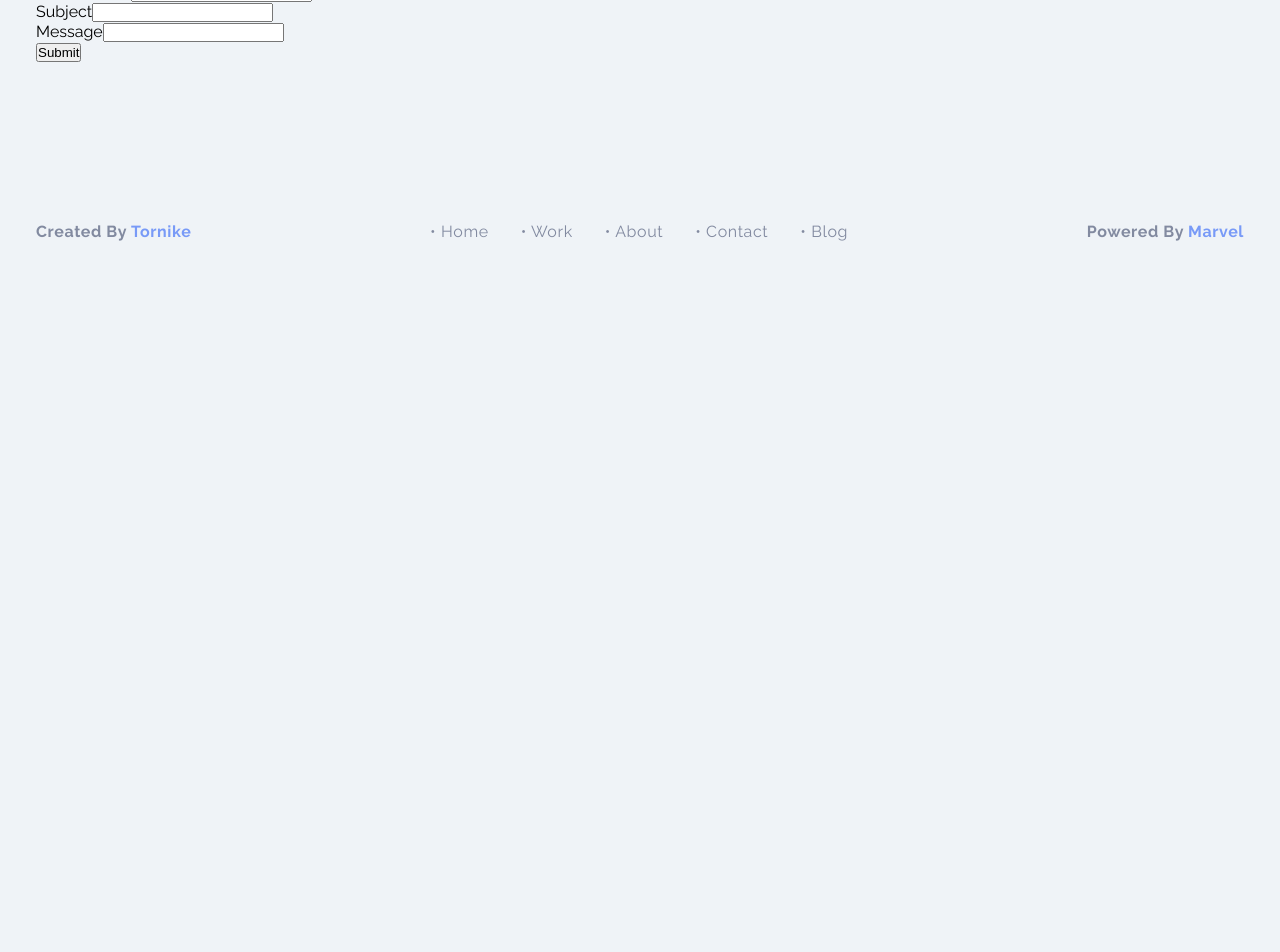
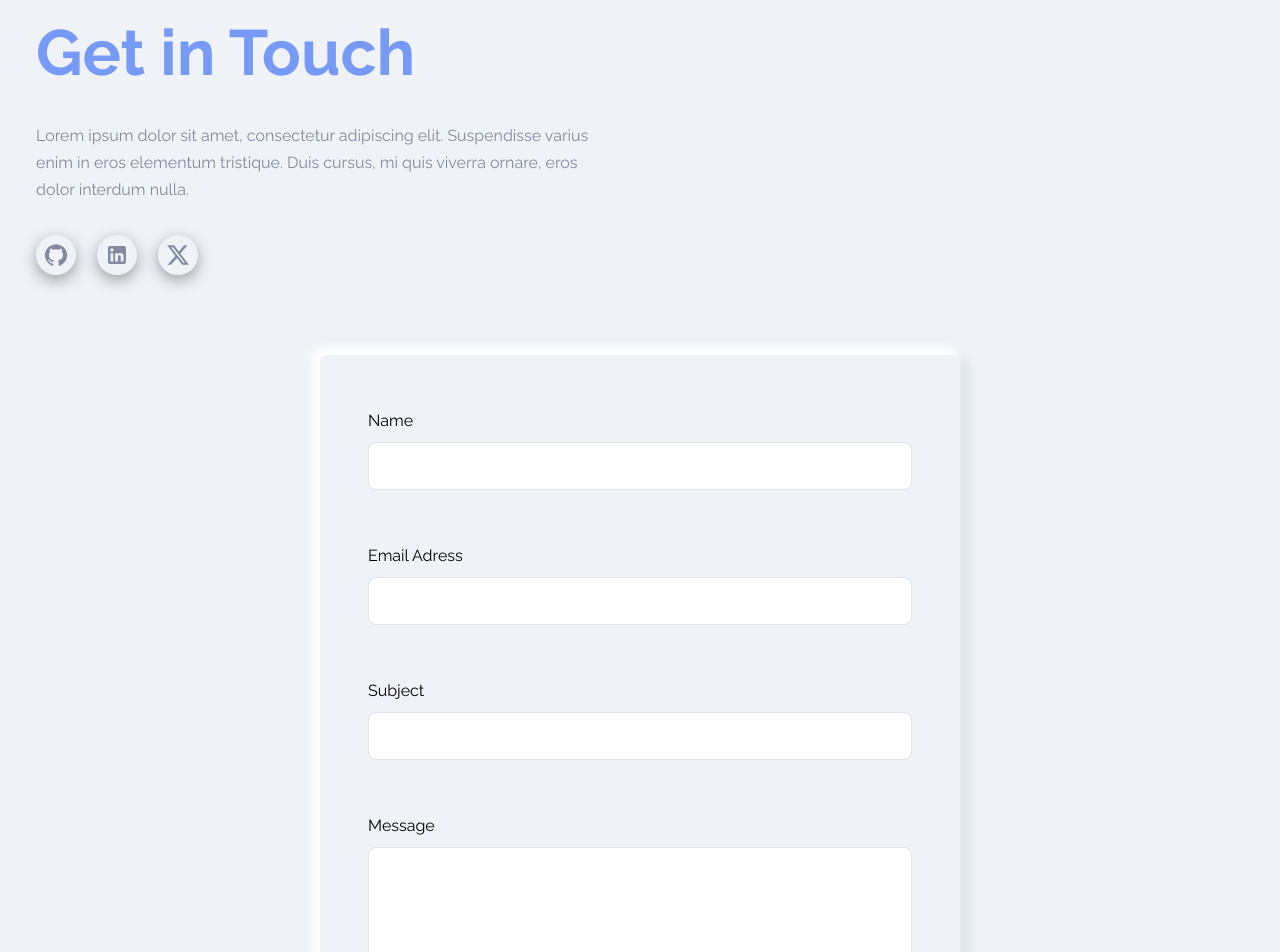
Before and after one commit to TornikeALT/new-porftolio, a React (Create React App) app: page /contact in a window 1280 px wide. Shown: the part 280-1232 px from the top of the page. Before the commit the page ends 800 px from the top, so only its background shows below. Built offline with nearby package versions, Linux system fonts and the light colour scheme.

Commit message:
added some styles to contact component

```diff
--- a/src/components/Contact.js
+++ b/src/components/Contact.js
@@ -6,7 +6,8 @@ import classes from '../styles/contact.module.css'
 
 function Contact() {
     return (
-        <div>
+        <div className={classes.container}>
+            <div className={classes.get_in_touch}>
                 <h1>Get in Touch</h1>
                 <p>
                     Lorem ipsum dolor sit amet, consectetur adipiscing elit. Suspendisse varius enim in eros elementum tristique. Duis cursus, mi quis viverra ornare, eros dolor interdum nulla.
@@ -22,22 +23,23 @@ function Contact() {
                         <XIcon style={{ color: '#828aa0' }} />
                     </a>
                 </div>
-            <form>
-                <div>
+            </div>
+            <form className={classes.form}>
+                <div className={classes.input}>
                     <label htmlFor="">Name</label>
                     <input type="text" />
                 </div>
-                <div>
+                <div className={classes.input}>
                     <label htmlFor="">Email Adress</label>
                     <input type="text" />
                 </div>
-                <div>
+                <div className={classes.input}>
                     <label htmlFor="">Subject</label>
                     <input type="text" />
                 </div>
-                <div>
+                <div className={classes.input}>
                     <label htmlFor="">Message</label>
-                    <input type="text" />
+                    <textarea name="" id="" maxLength={256}></textarea>
                 </div>
                 <button>Submit</button>
             </form>
--- a/src/styles/contact.module.css
+++ b/src/styles/contact.module.css
@@ -1,3 +1,7 @@
+.container {
+    margin-top: 10rem;
+}
+
 .social_links {
     display: flex;
     gap: 1.3rem;
@@ -17,3 +21,50 @@
 .social_links a:hover {
     box-shadow: rgba(0, 0, 0, 0.6) 0px 5px 15px;
 }
+
+.get_in_touch {
+    display: flex;
+    flex-direction: column;
+    gap: 2rem;
+    max-width: 35rem;
+}
+
+.get_in_touch h1 {
+    font-size: 4rem;
+    color: #789af7;
+}
+
+.get_in_touch p {
+    line-height: 1.7rem;
+    color: #828aa0;
+}
+
+.form {
+    max-width: 40rem;
+    margin: 5rem auto 0 auto;
+    box-shadow: -5px -5px 10px 3px #fff, 5px 5px 10px 3px rgba(136, 144, 167, .2);
+    padding: 1rem 2rem 3rem 2rem;
+    border-radius: 8px;
+}
+
+.input {
+    display: flex;
+    flex-direction: column;
+    gap: 12px;
+    margin: 1.5rem 0;
+    padding: 1rem;
+}
+
+.input input {
+    min-height: 3rem;
+    border: 1px solid rgba(136, 144, 167, .25);
+    border-radius: 8px;
+}
+
+
+.input textarea {
+    resize: none;
+    min-height: 8rem;
+    border-radius: 8px;
+    border: 1px solid rgba(136, 144, 167, .25);
+}
```
Lines whose indentation alone changed are shown as unchanged.
